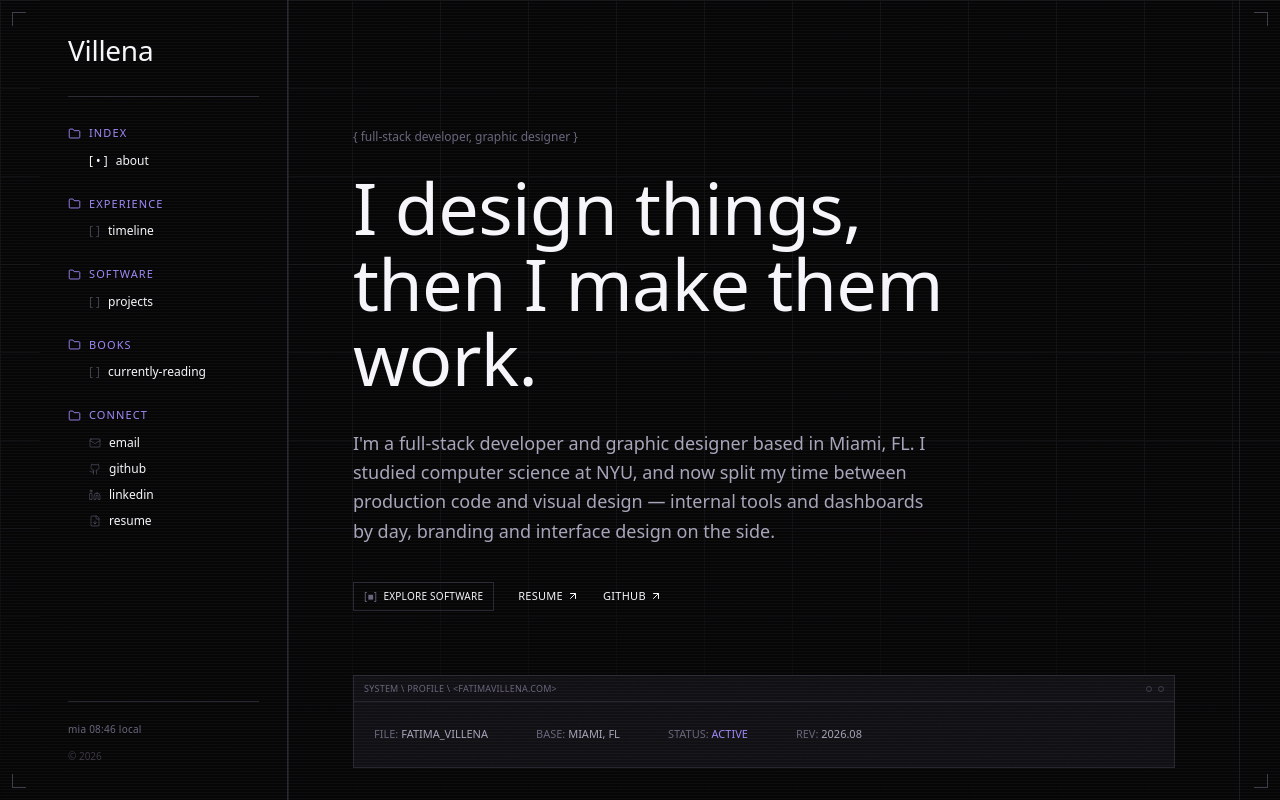
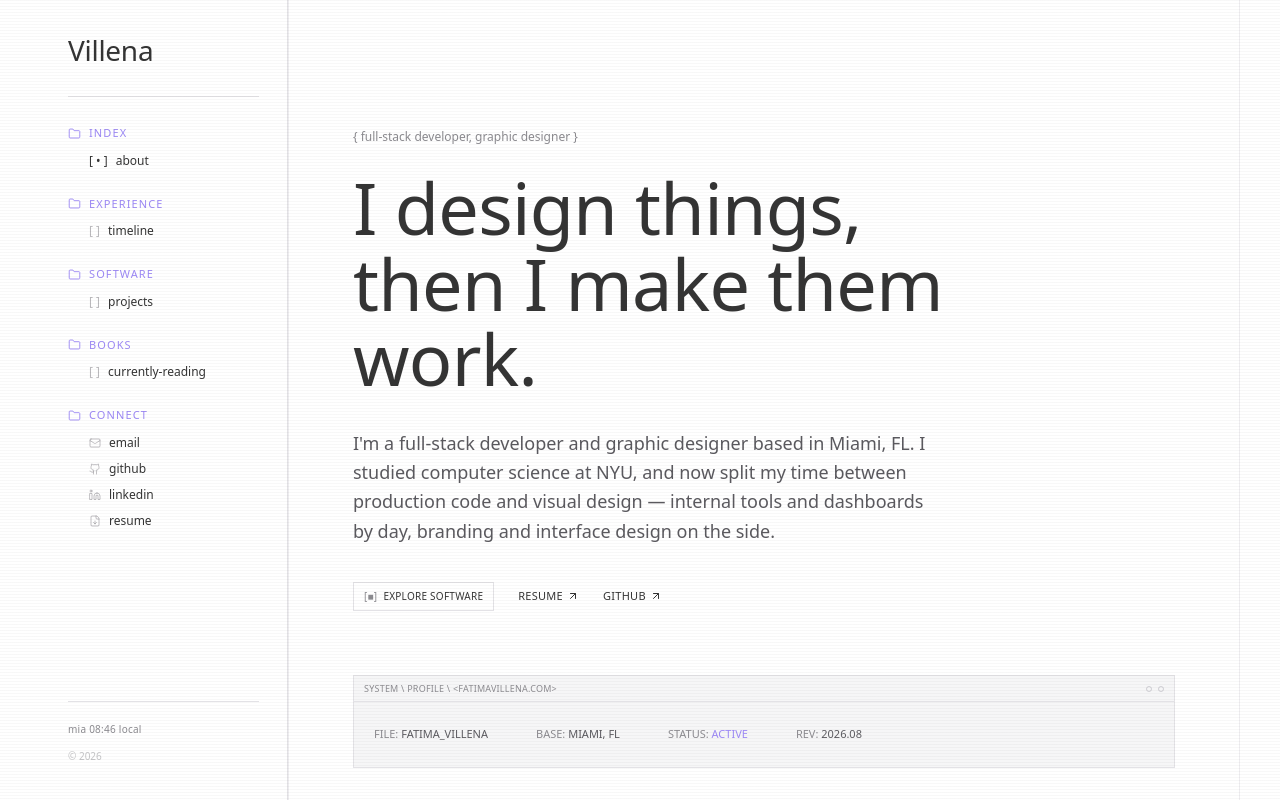
Before and after one commit to favils/portfolio-website, a Next.js app: page / in a window 1280 px wide. Shown: the top 800 px of the page. Built offline with nearby package versions, Linux system fonts and the light colour scheme; no server answers.

Commit message:
switch to light theme, remove blueprint grid

```diff
--- a/src/app/globals.css
+++ b/src/app/globals.css
@@ -1,14 +1,14 @@
 @import "tailwindcss";
 
 @theme {
-  --color-void: #060506;
-  --color-panel: #100f13;
-  --color-panel-raised: #18171c;
-  --color-hairline: #262530;
-  --color-hairline-bright: #3c3a48;
-  --color-paper: #f6f5fa;
-  --color-paper-dim: #a6a3b8;
-  --color-paper-faint: #67637a;
+  --color-void: #ffffff;
+  --color-panel: #f6f6f7;
+  --color-panel-raised: #eeedf0;
+  --color-hairline: #e3e2e6;
+  --color-hairline-bright: #cfced4;
+  --color-paper: #333333;
+  --color-paper-dim: #59585d;
+  --color-paper-faint: #8a898e;
   --color-signal: #9b87f5;
   --color-signal-bright: #bba9ff;
   --color-signal-dim: #2b2350;
@@ -24,7 +24,7 @@
 
 html {
   background: var(--color-void);
-  color-scheme: dark;
+  color-scheme: light;
   scroll-behavior: smooth;
 }
 
@@ -74,29 +74,6 @@ a {
   );
 }
 
-/* --- blueprint grid --- */
-.blueprint-grid {
-  position: fixed;
-  inset: 0;
-  z-index: 0;
-  pointer-events: none;
-  background-image:
-    linear-gradient(to right, var(--color-hairline) 1px, transparent 1px),
-    linear-gradient(to bottom, var(--color-hairline) 1px, transparent 1px);
-  background-size: 88px 88px;
-  opacity: 0.35;
-  mask-image: linear-gradient(to bottom, black, black 60%, transparent 100%);
-}
-
-.tick-corner {
-  position: fixed;
-  width: 14px;
-  height: 14px;
-  z-index: 1;
-  pointer-events: none;
-  border-color: var(--color-hairline-bright);
-}
-
 @media (prefers-reduced-motion: reduce) {
   *,
   *::before,
--- a/src/app/layout.js
+++ b/src/app/layout.js
@@ -3,7 +3,6 @@ import localFont from "next/font/local";
 import { Space_Mono } from "next/font/google";
 import Nav from "@/components/layout/Nav";
 import GrainOverlay from "@/components/layout/GrainOverlay";
-import BlueprintGrid from "@/components/layout/BlueprintGrid";
 import CoordinateReadout from "@/components/layout/CoordinateReadout";
 
 const departureMono = localFont({
@@ -30,7 +29,7 @@ export const metadata = {
 export const viewport = {
   width: "device-width",
   initialScale: 1,
-  themeColor: "#060506",
+  themeColor: "#ffffff",
 };
 
 export default function RootLayout({ children }) {
@@ -39,7 +38,6 @@ export default function RootLayout({ children }) {
       <body
         className={`${departureMono.variable} ${spaceMono.variable} font-body`}
       >
-        <BlueprintGrid />
         <GrainOverlay />
         <div className="relative z-10 mx-auto flex max-w-[1560px] xl:px-10">
           <Nav />
--- a/src/components/layout/BlueprintGrid.jsx
+++ /dev/null
@@ -1,20 +0,0 @@
-function Corner({ className }) {
-  return (
-    <span
-      aria-hidden="true"
-      className={`tick-corner border-t border-l ${className}`}
-    />
-  );
-}
-
-export default function BlueprintGrid() {
-  return (
-    <>
-      <div className="blueprint-grid" aria-hidden="true" />
-      <Corner className="top-3 left-3" />
-      <Corner className="top-3 right-3 rotate-90" />
-      <Corner className="bottom-3 left-3 -rotate-90" />
-      <Corner className="bottom-3 right-3 rotate-180" />
-    </>
-  );
-}
```
